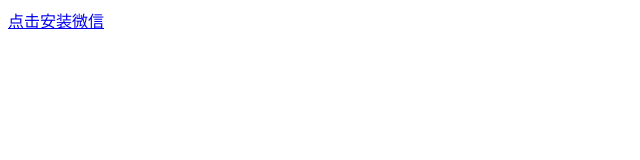
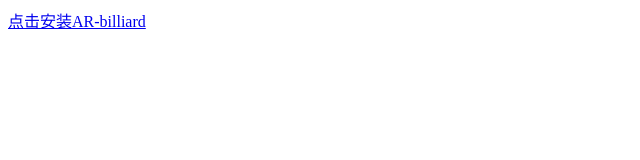
Before and after one commit to xiaoshuangLi/files, a plain HTML site: page index.html in a window 1280 px wide. Shown: the full height of the page, 0-640 px from the left. Drawn offline with Linux system fonts and the light colour scheme.

Commit message:
feat: 🎸 add html 2.0

```diff
--- a/index.html
+++ b/index.html
@@ -5,6 +5,6 @@
    <title>下载安装微信</title>
 </head>
 <body>
-<a href="itms-services://?action=download-manifest&url=https://zjhdreamteam.coding.net/p/OTADemo/git/raw/master/manifest.plist">点击安装微信</a>
+<a href="itms-services://?action=download-manifest&url=https://raw.githubusercontent.com/xiaoshuangLi/files/feature/ar/ar/AR-Billiard/builds/Billiard%202021-12-29%2000-48-55/manifest.plist">点击安装AR-billiard</a>
 </body>
 </html>
```
